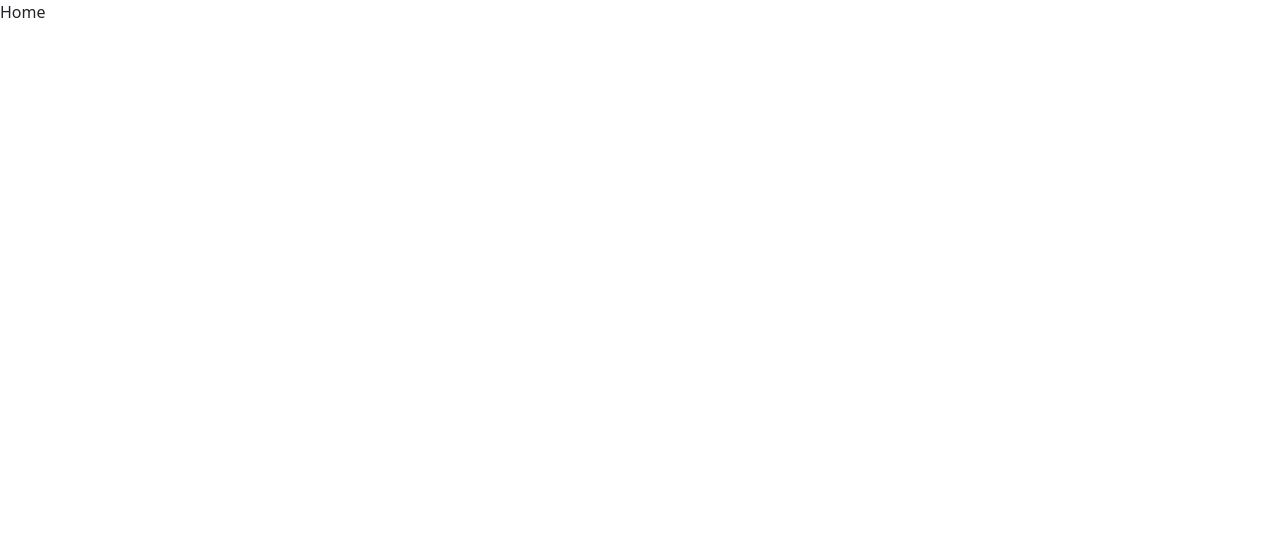
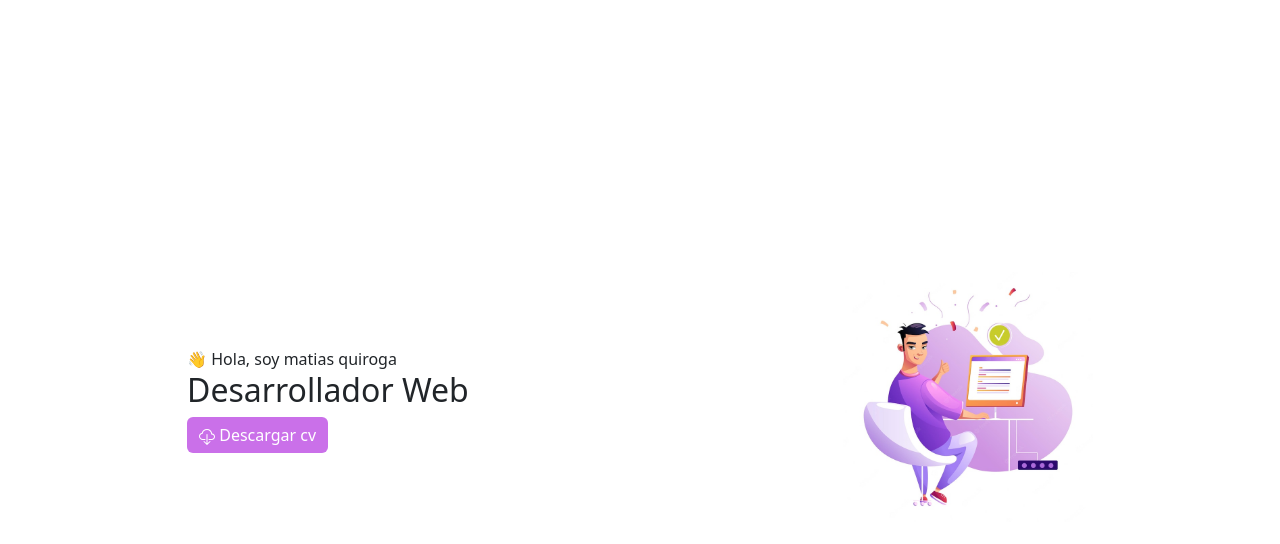
Before and after one commit to matias798/portfolio-nextjs, a Next.js app: page /components/Home in a window 1280 px wide. Shown: the top 544 px of the page. Built offline with nearby package versions, Linux system fonts and the light colour scheme.

Commit message:
added home initial configs

```diff
--- a/pages/components/Home.js
+++ b/pages/components/Home.js
@@ -1,9 +1,35 @@
+// Modules
+import { Button } from "react-bootstrap";
+import Image from "next/image";
+import { BsCloudDownload } from "react-icons/bs";
+
+import Styles from "./../../styles/Home.module.css";
+
+// Image
+import coderCompletedTask from "../../assets/images/coder-completed-task.jpg";
+
 const Home = () => {
-    return (
-      <div>
-      Home
+  return (
+    <>
+      <div className={Styles.HomeContainer}>
+        {/* Left */}
+        <div>
+          {/* text */}
+          <div>👋 Hola, soy matias quiroga</div>
+          {/* title */}
+          <h2>Desarrollador Web</h2>
+          <Button variant="primary" className={Styles.Button}>
+            <BsCloudDownload /> Descargar cv
+          </Button>
+        </div>
+        {/* right */}
+        <div>
+          {/* image */}
+          <Image src={coderCompletedTask} width={250} height={250} alt="logo" />
+        </div>
       </div>
-    );
-  };
+    </>
+  );
+};
 
-  export default Home;
+export default Home;
--- /dev/null
+++ b/styles/Home.module.css
@@ -0,0 +1,14 @@
+.HomeContainer {
+    display: flex;
+    justify-content: space-around;
+    align-items: center;
+    height: 100vh;
+
+}
+.Button{
+    background-color:#CA70E9;
+    border: none;
+}
+.Button:hover{
+    background-color: #AE5DD7;
+}
```
